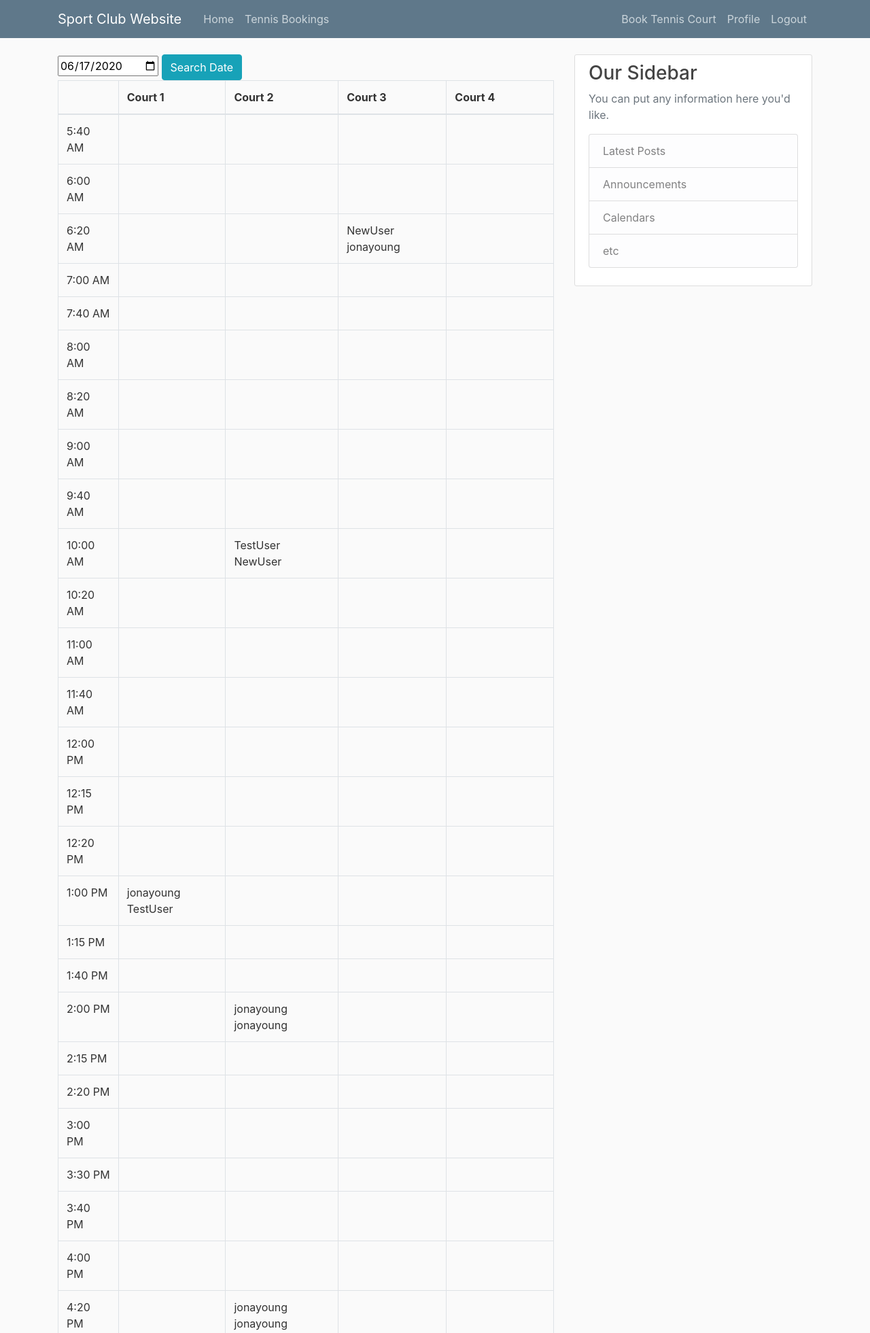
After one commit to jona-young/sportClub, a Django app: page /bookings/tennis/schedule in a window 1280 px wide. The commit adds this page. Shown: the top 1961 px of the page at 68% size. Run offline with Django 3.2, Linux system fonts and the light colour scheme; a user stored in the database is signed in; data comes from the database, SQL or seed files in the repository; both versions use the stored data as it was after the commit; data that the repository does not hold is empty; some libraries are stand-ins or nearby versions.

Commit message:
created daily schedule of bookings, need to solve request.GET.get issue

```diff
--- a/bookings/models.py
+++ b/bookings/models.py
@@ -76,7 +76,7 @@
     author = models.ForeignKey(User, on_delete=models.CASCADE)
 
     def __str__(self):
-        return "{} {} - {}".format(self.sport, self.courtDate, self.courtTime)
+        return "{} {} - {}".format(self.player1, self.courtDate, self.courtTime)
 
     def get_absolute_url(self):
         return reverse('detail-tennis', kwargs={'pk': self.pk})
--- /dev/null
+++ b/bookings/templates/bookings/tennisSchedule.html
@@ -0,0 +1,56 @@
+{% extends "members/base.html" %}
+{% block content %}
+    <form action="{% url 'schedule-tennis' %}" method="GET">
+        <span><input type="date" name="searchDate" value="{{ searchDate }}"></span>
+        <button class="btn btn-info" value="Search" >Search Date</button>
+    </form>
+    <table class="table table-bordered">
+        <thead>
+            <tr>
+                <th></th>
+                <th>Court 1</th>
+                <th>Court 2</th>
+                <th>Court 3</th>
+                <th>Court 4</th>
+            </tr>
+        </thead>
+        <tbody>
+            {% for key, value in bookingDict.items %}
+                <tr>
+                    <td>{{ key }}</td>
+                    <td>
+                    {% for players in value.1 %}
+                        {% for pl in players %}
+                            {{ pl }}
+                        {% endfor %}
+                    {% endfor %}
+                    </td>
+
+                    <td>
+                    {% for players in value.2 %}
+                        {% for pl in players %}
+                            {{ pl }}
+                        {% endfor %}
+                    {% endfor %}
+                    </td>
+
+                    <td>
+                    {% for players in value.3 %}
+                        {% for pl in players %}
+                            {{ pl }}
+                        {% endfor %}
+                    {% endfor %}
+                    </td>
+
+                    <td>
+                    {% for players in value.4 %}
+                        {% for pl in players %}
+                            {{ pl }}
+                        {% endfor %}
+                    {% endfor %}
+                    </td>
+                </tr>
+            {% endfor %}
+        </tbody>
+    </table>
+{% endblock content %}
--- a/bookings/urls.py
+++ b/bookings/urls.py
@@ -8,5 +8,5 @@
     path('tennis/<int:pk>/update', TennisUpdateView.as_view(), name='update-tennis'),
     path('tennis/<int:pk>/delete', TennisDeleteView.as_view(), name='delete-tennis'),
     path('tennis/new/', TennisCreateView.as_view(), name='create-tennis'),
-
+    path('tennis/schedule', views.tennisScheduleView, name='schedule-tennis'),
 ]
--- a/bookings/views.py
+++ b/bookings/views.py
@@ -1,7 +1,10 @@
 from .models import courtBooking
+from django.shortcuts import render
 from django.views.generic import ListView, DetailView, CreateView, UpdateView, DeleteView
 from django.contrib.auth.mixins import LoginRequiredMixin, UserPassesTestMixin
 from django.views.generic.edit import ModelFormMixin
+from django.contrib.auth.decorators import login_required
+import datetime
 
 
 class TennisListView(LoginRequiredMixin, ListView):
@@ -10,13 +13,15 @@
     context_object_name = 'bookings'
     ordering = ['-courtDate', 'courtTime']
 
+
 class TennisDetailView(LoginRequiredMixin, DetailView):
     model = courtBooking
 
+
 class TennisCreateView(LoginRequiredMixin, CreateView):
     model = courtBooking
-    fields = ['courtDate', 'courtTime', 'courtLocation', 'courtNumber', 'courtPlay', 'player1', 'player2',
-          'player3', 'player4', 'comments']
+    fields = ['courtDate', 'courtTime', 'courtLocation', 'courtNumber', 'courtPlay',
+              'player1', 'player2', 'player3', 'player4', 'comments']
 
     def form_valid(self, form):
         self.object = form.save(commit=False)
@@ -25,10 +30,11 @@
         self.object.save()
         return super(ModelFormMixin, self).form_valid(form)
 
+
 class TennisUpdateView(LoginRequiredMixin, UserPassesTestMixin, UpdateView):
     model = courtBooking
     fields = ['courtDate', 'courtTime', 'courtLocation', 'courtNumber', 'courtPlay', 'player1', 'player2',
-          'player3', 'player4', 'comments']
+              'player3', 'player4', 'comments']
 
     def form_valid(self, form):
         self.object = form.save(commit=False)
@@ -43,6 +49,7 @@
             return True
         return False
 
+
 class TennisDeleteView(LoginRequiredMixin, UserPassesTestMixin, DeleteView):
     model = courtBooking
     success_url = '/bookings/tennis/'
@@ -53,17 +60,72 @@
             return True
         return False
 
-#TODO:
-'''
 
-For each sport booking page, the 'context' passed to the views template will have to pull from the court
-booking database through filter of a form field for the specific sport
+@login_required
+def tennisScheduleView(request):
+    userSearch = request.GET.get('searchDate', '2020-06-17')
+    searchDate = datetime.datetime.strptime(userSearch, '%Y-%m-%d').date()
 
-Tennis
-Squash
-Badminton & Pickleball
-Platform Tennis
-Table Tennis
-Golf Simulator
+    cTime = [
+        ('5:40 AM'),
+        ('6:00 AM'),
+        ('6:20 AM'),
+        ('7:00 AM'),
+        ('7:40 AM'),
+        ('8:00 AM'),
+        ('8:20 AM'),
+        ('9:00 AM'),
+        ('9:40 AM'),
+        ('10:00 AM'),
+        ('10:20 AM'),
+        ('11:00 AM'),
+        ('11:40 AM'),
+        ('12:00 PM'),
+        ('12:15 PM'),
+        ('12:20 PM'),
+        ('1:00 PM'),
+        ('1:15 PM'),
+        ('1:40 PM'),
+        ('2:00 PM'),
+        ('2:15 PM'),
+        ('2:20 PM'),
+        ('3:00 PM'),
+        ('3:30 PM'),
+        ('3:40 PM'),
+        ('4:00 PM'),
+        ('4:20 PM'),
+        ('4:30 PM'),
+        ('5:00 PM'),
+        ('5:30 PM'),
+        ('5:40 PM'),
+        ('6:00 PM'),
+        ('6:20 PM'),
+        ('6:30 PM'),
+        ('7:00 PM'),
+        ('7:30 PM'),
+        ('7:40 PM'),
+        ('8:00 PM'),
+        ('8:20 PM'),
+        ('8:30 PM'),
+        ('9:00 PM'),
+        ('9:30 PM'),
+        ('9:40 PM'),
+    ]
+    bookingDict = {}
 
-'''
+    for time in cTime:
+        bookingDict[time] = { '1':'', '2':'', '3':'', '4':'' }
+
+    schedule = courtBooking.objects.filter(courtDate__year=searchDate.year).filter(courtDate__month=searchDate.month).filter(courtDate__day=searchDate.day)
+
+    for sc in schedule:
+        bookingDict[sc.courtTime] = {str(sc.courtNumber):[sc.player1.all, sc.player2.all, sc.player3.all, sc.player4.all]}
+
+    context = {
+        #date does not work
+        'searchDate': userSearch if userSearch else datetime.datetime.today(),
+        'bookingDict': bookingDict,
+        'schedule': schedule.values()
+    }
+
+    return render(request, 'bookings/tennisSchedule.html', context)
--- a/members/templates/members/base.html
+++ b/members/templates/members/base.html
@@ -22,19 +22,19 @@
     <header class="site-header">
       <nav class="navbar navbar-expand-md navbar-dark bg-steel fixed-top">
         <div class="container">
-          <a class="navbar-brand mr-4" href="{% url 'member-home' %}">Django Blog</a>
+          <a class="navbar-brand mr-4" href="{% url 'member-home' %}">Sport Club Website</a>
           <button class="navbar-toggler" type="button" data-toggle="collapse" data-target="#navbarToggle" aria-controls="navbarToggle" aria-expanded="false" aria-label="Toggle navigation">
           <span class="navbar-toggler-icon"></span>
           </button>
           <div class="collapse navbar-collapse" id="navbarToggle">
             <div class="navbar-nav mr-auto">
               <a class="nav-item nav-link" href="{% url 'member-home' %}">Home</a>
-              <a class="nav-item nav-link" href="#">About</a>
+              <a class="nav-item nav-link" href="{% url 'booking-tennis' %}">Tennis Bookings</a>
             </div>
             <!-- Navbar Right Side -->
             <div class="navbar-nav">
               {% if user.is_authenticated %}
-                <a class="nav-item nav-link" href="{% url 'create-tennis' %}">Profile</a>
+                <a class="nav-item nav-link" href="{% url 'create-tennis' %}">Book Tennis Court</a>
                 <a class="nav-item nav-link" href="{% url 'profile' %}">Profile</a>
                 <a class="nav-item nav-link" href="{% url 'logout' %}">Logout</a>
 
--- a/members/views.py
+++ b/members/views.py
@@ -24,10 +24,8 @@
     else:
         m_form = MemberUpdateForm(instance=request.user.members)
 
-
-
     context = {
-        'm_form': m_form
+        'm_form': m_form,
     }
 
     return render(request, 'members/profile.html', context)
```
Also changed, not shown: db.sqlite3.
